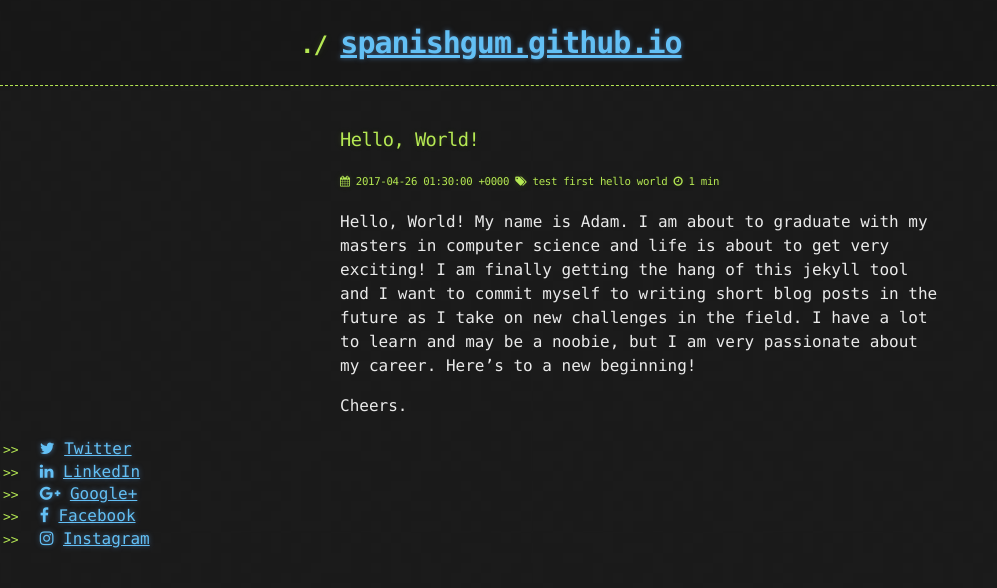
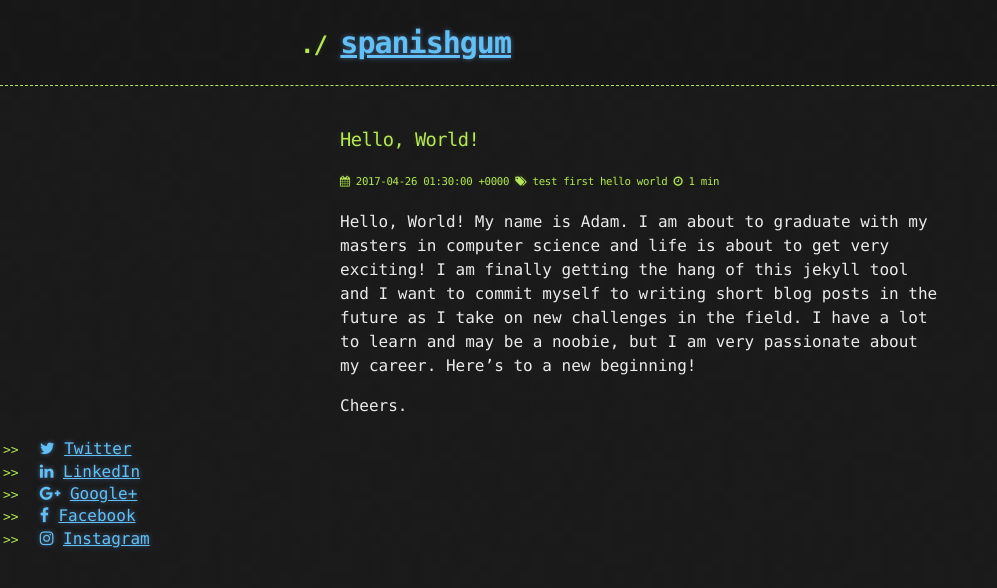
Before and after one commit to spanishgum/spanishgum.github.io, a Jekyll site: the page built from _posts/2017-04-25-hello-world.md, in a window 1280 px wide. Shown: the top 588 px of the page, without its empty margins (0-997 px from the left). Built offline with Jekyll 4.4.1, drawn with Linux system fonts in a browser that asks for light colours; nearby versions of some CDN libraries.

```diff
--- a/_layouts/post.html
+++ b/_layouts/post.html
@@ -12,7 +12,7 @@
 
         <header>
             <div class="container">
-                <h1><a href={{ site.url }}>{{ site.github.repository_name }}</a></h1>
+                <h1><a href={{ site.url }}>{{ site.title }}</a></h1>
             </div>
         </header>
 
```
